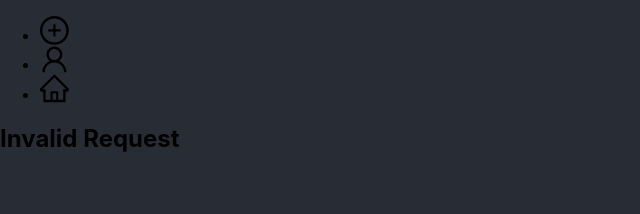
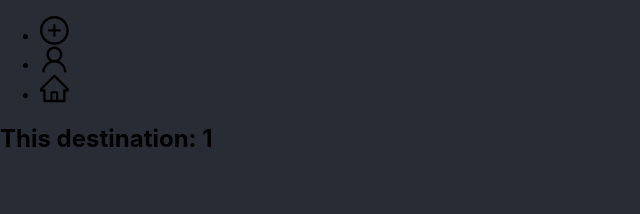
Before and after one commit to StephanieKSanchez/keep-up-frontend, a React (Create React App) app: page /destinations/1 in a window 1280 px wide. Shown: the top 214 px of the page, without its empty margins (0-640 px from the left). Built offline with nearby package versions, Linux system fonts and the light colour scheme; the HTML template or start-up script is replaced by a standard one.

Commit message:
created DestinationPage to call single destination page

```diff
--- a/src/App.js
+++ b/src/App.js
@@ -3,6 +3,7 @@ import { Content, Header } from "antd/lib/layout/layout";
 import { BrowserRouter, Route, Routes } from "react-router-dom";
 import "./App.css";
 import DestinationList from "./components/DestinationList";
+import DestinationPage from "./components/DestinationPage";
 import Menubar from "./components/Menubar";
 
 function App() {
@@ -14,6 +15,10 @@ function App() {
         </Header>
         <Content>
           <Routes>
+            <Route
+              path="/destinations/:destinationId"
+              element={<DestinationPage />}
+            />
             <Route path="/add" element={<h1>Add Destination </h1>} />
             <Route path="/login" element={<h1>Login </h1>} />
             <Route path="/" element={<DestinationList />} />
--- /dev/null
+++ b/src/components/DestinationPage.jsx
@@ -0,0 +1,6 @@
+import { useParams } from "react-router-dom";
+
+export default function DestinationPage() {
+  const { destinationId } = useParams();
+  return <h1>This destination: {destinationId}</h1>;
+}
```
